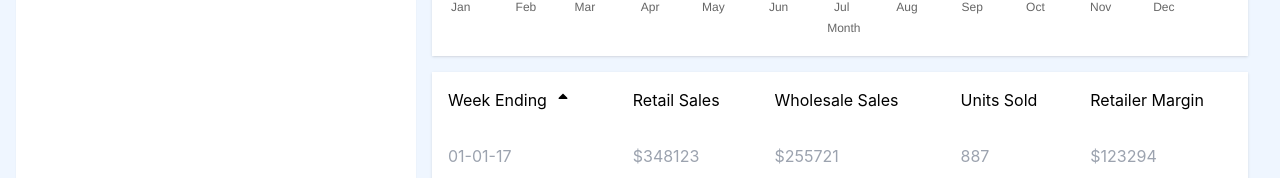
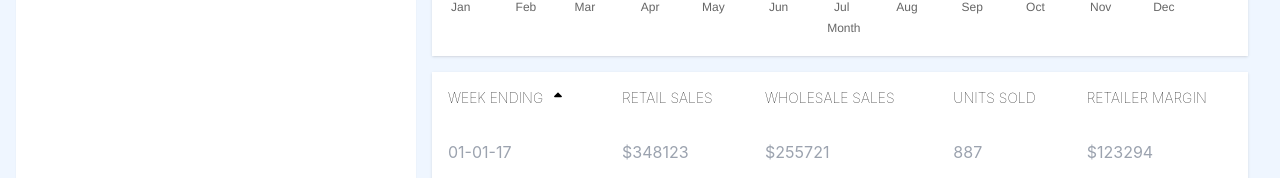
Before and after one commit to mattpotato/react-redux-challenge, a React (Create React App) app: page / in a window 1280 px wide. Shown: the part 567-745 px from the top of the page. Built offline with nearby package versions, Linux system fonts and the light colour scheme.

Commit message:
fix header text and font

```diff
--- a/src/components/ProductTable.tsx
+++ b/src/components/ProductTable.tsx
@@ -12,23 +12,23 @@ const ProductTable = () => {
   const headers = [
     {
       id: "weekEnding",
-      label: "Week Ending",
+      label: "WEEK ENDING",
     },
     {
       id: "retailSales",
-      label: "Retail Sales",
+      label: "RETAIL SALES",
     },
     {
       id: "wholesaleSales",
-      label: "Wholesale Sales",
+      label: "WHOLESALE SALES",
     },
     {
       id: "unitsSold",
-      label: "Units Sold",
+      label: "UNITS SOLD",
     },
     {
       id: "retailerMargin",
-      label: "Retailer Margin",
+      label: "RETAILER MARGIN",
     },
   ]
 
@@ -65,7 +65,7 @@ const ProductTable = () => {
         <tr>
           {headers.map((header) => {
             return (
-              <th key={header.id} className="text-start p-4 text-md font-normal" onClick={() => handleSort(header.id)}>
+              <th key={header.id} className="text-start p-4 text-sm font-thin" onClick={() => handleSort(header.id)}>
                 <div className="flex content-center items-center center select-none cursor-pointer">
                   {header.label}
                   {sortBy === header.id && (sortOrder === "asc" ? <FaSortUp className="ml-2"/> : <FaSortDown className="ml-2" />)}
```
